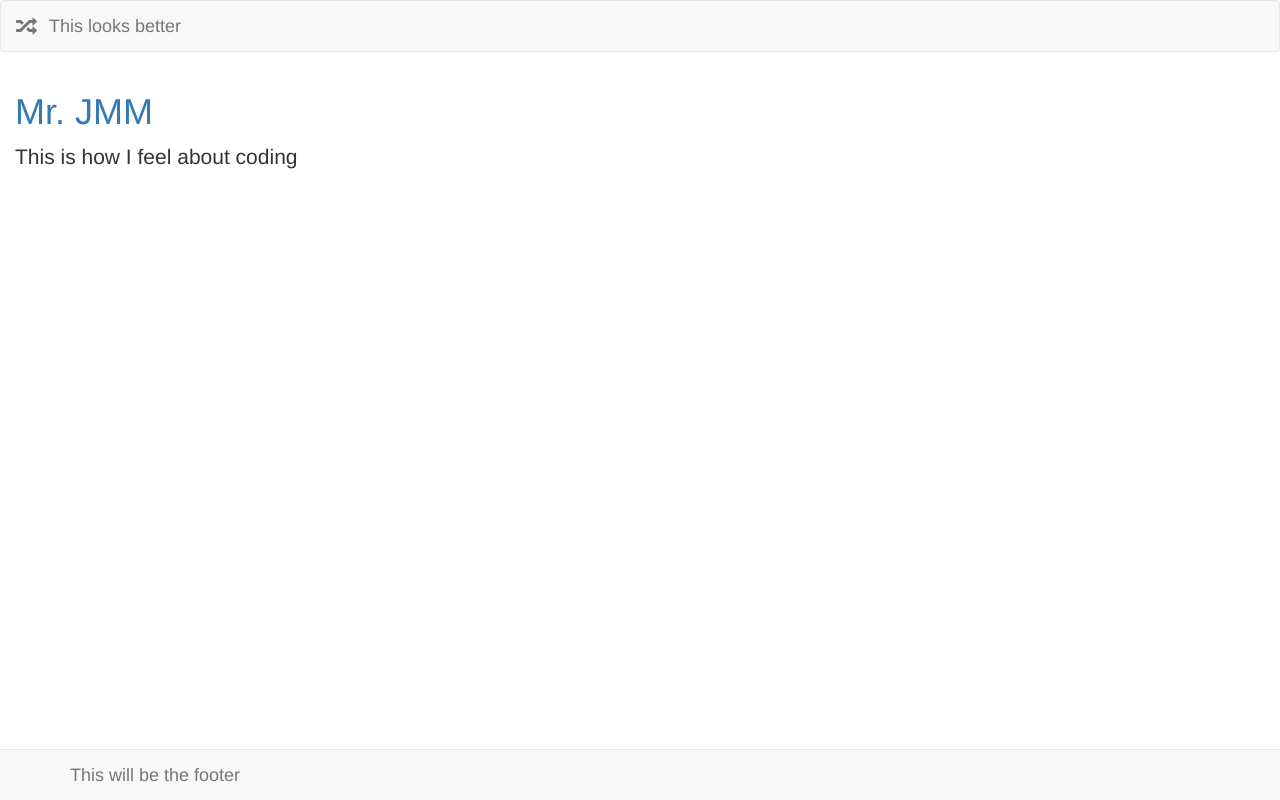
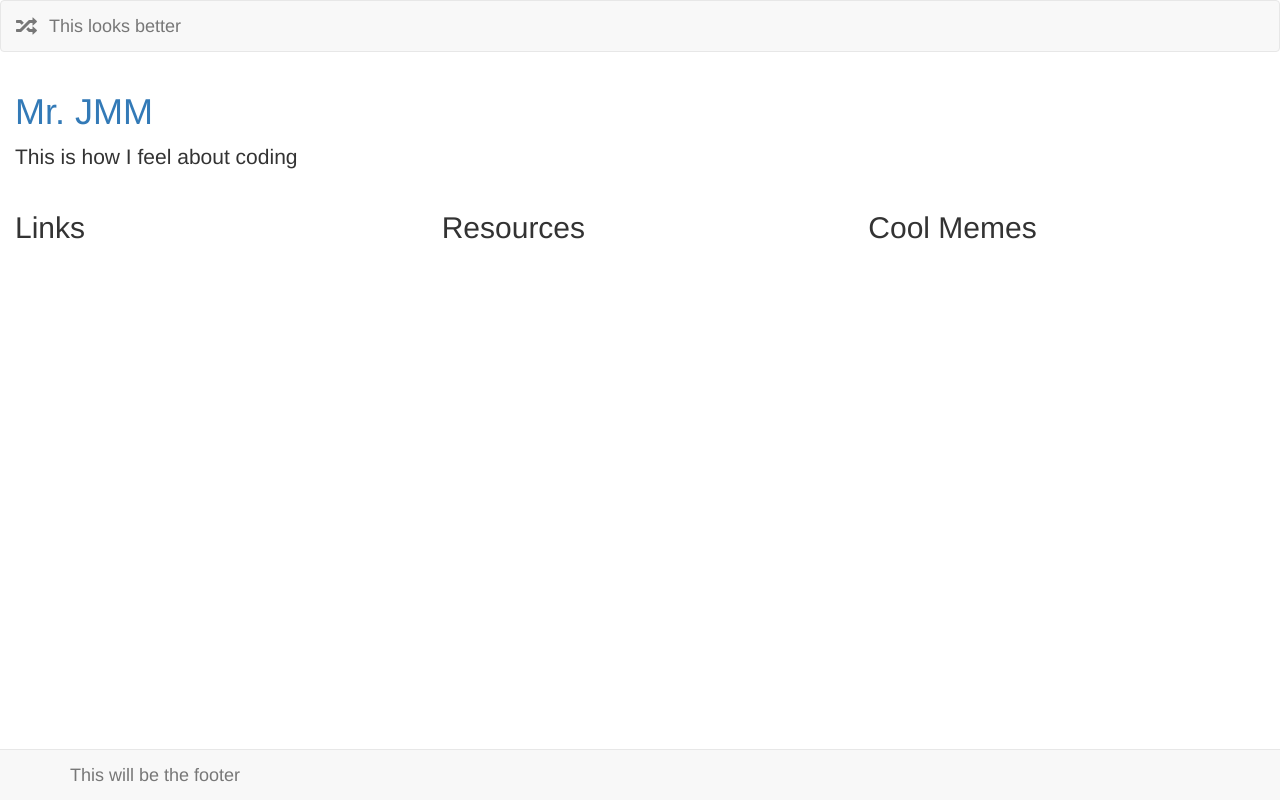
Before and after one commit to jmmarco/personal-portfolio-webpage, a plain HTML site: page index.html in a window 1280 px wide. Drawn offline with nearby package versions, Linux system fonts and the light colour scheme.

Commit message:
Expand main section

```diff
--- a/index.html
+++ b/index.html
@@ -21,10 +21,29 @@
         </div>
     </nav>
     <!-- End of navbar -->
+
+
+    <!-- Begin main section -->
     <main class="container-fluid">
-        <h1 class="text-primary">Mr. JMM</h1>
-        <p class="lead">This is how I feel about coding</p>
+        <div class="row">
+            <div class="col-sm-12">
+                <h1 class="text-primary">Mr. JMM</h1>
+                <p class="lead">This is how I feel about coding</p>
+            </div>
+        </div>
+        <div class="row">
+            <div class="col-sm-4">
+                <h2>Links</h2>
+            </div>
+            <div class="col-sm-4">
+                <h2>Resources</h2>
+            </div>
+            <div class="col-sm-4">
+                <h2>Cool Memes</h2>
+            </div>
+        </div>
     </main>
+    <!-- End main section -->
 
 
 
```
